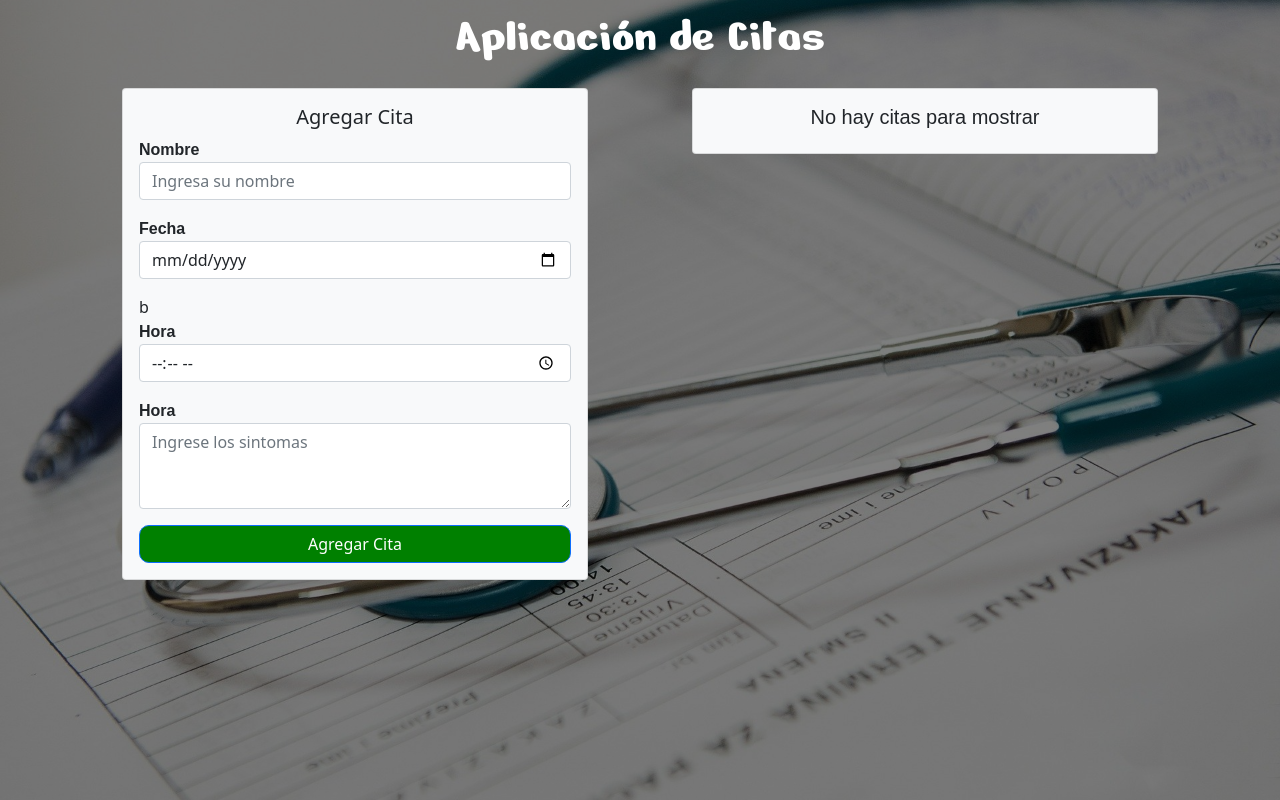
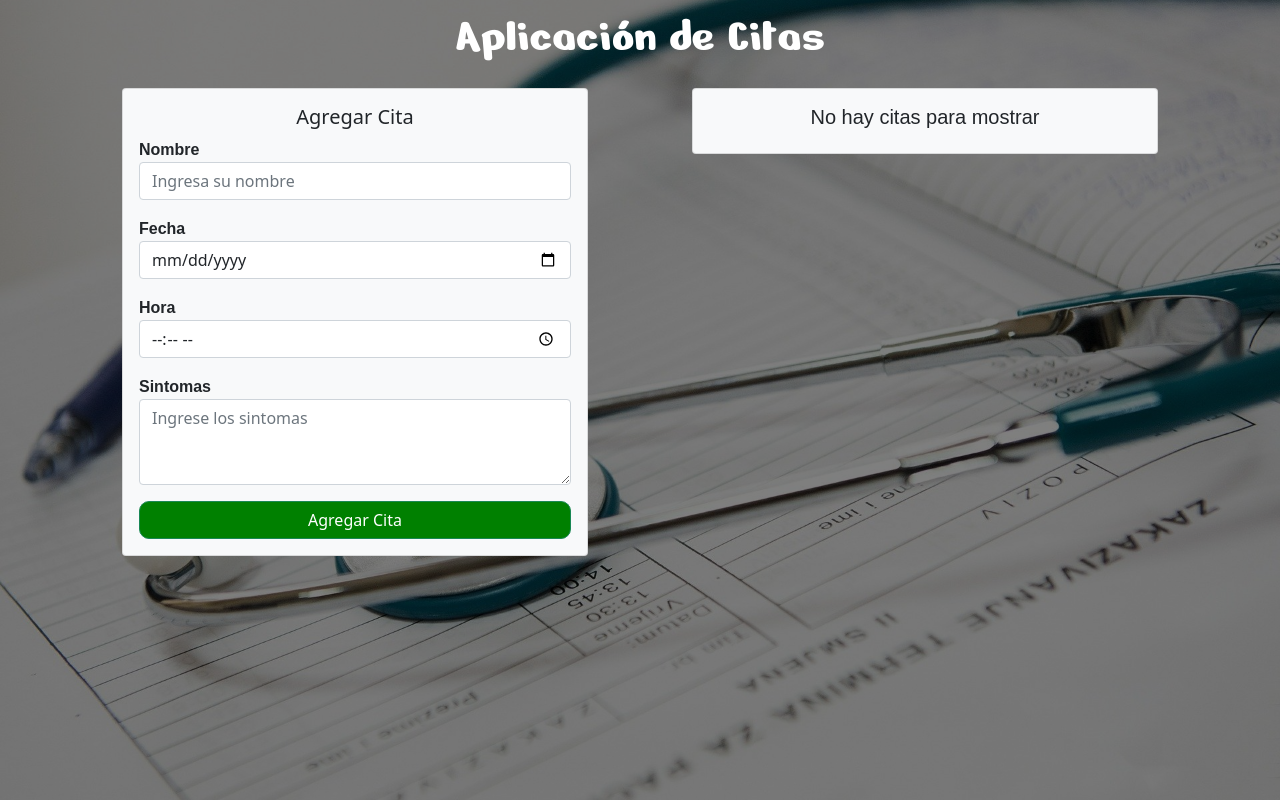
Before and after one commit to Daniel151505/Aplicacion-Citas, an Angular app in the folder Aplicacion-Citas/: page / in a window 1280 px wide. Built offline with nearby package versions, Linux system fonts and the light colour scheme; a web font is replaced by a local one.

Commit message:
Fix error

```diff
--- a/Aplicacion-Citas/src/app/components/crear-cita/crear-cita.component.html
+++ b/Aplicacion-Citas/src/app/components/crear-cita/crear-cita.component.html
@@ -1,6 +1,6 @@
 <div class="card bg-light">
     <div class="card-body">
-        <h5 class="card-title text-center">
+        <h5 class="card-title text-center letra">
             Agregar Cita
         </h5>
         <div class="text-center" *ngIf="formularioIncorrecto">
@@ -14,16 +14,16 @@
         <div class="form-group mb-3">
             <label for="">Fecha</label>
             <input type="date" id="fecha" [(ngModel)]="fecha" class="form-control" placeholder="Ingresa la fecha ">
-        </div> b
+        </div>
         <div class="form-group mb-3">
             <label for="">Hora</label>
             <input type="time" id="hora" [(ngModel)]="hora" class="form-control" placeholder="Ingresa la fecha ">
         </div>
         <div class="form-group mb-3">
-            <label for="">Hora</label>
+            <label for="">Sintomas</label>
             <textarea id="sintomas" [(ngModel)]="sintomas" class="form-control"  placeholder="Ingrese los sintomas" rows="3"></textarea>
         </div>
-        <button (click)="agregarCita()" class="btn btn-primary btn-block boton">
+        <button (click)="agregarCita()" class="btn btn-success btn-block boton">
             Agregar Cita
         </button>
     </div>
```
